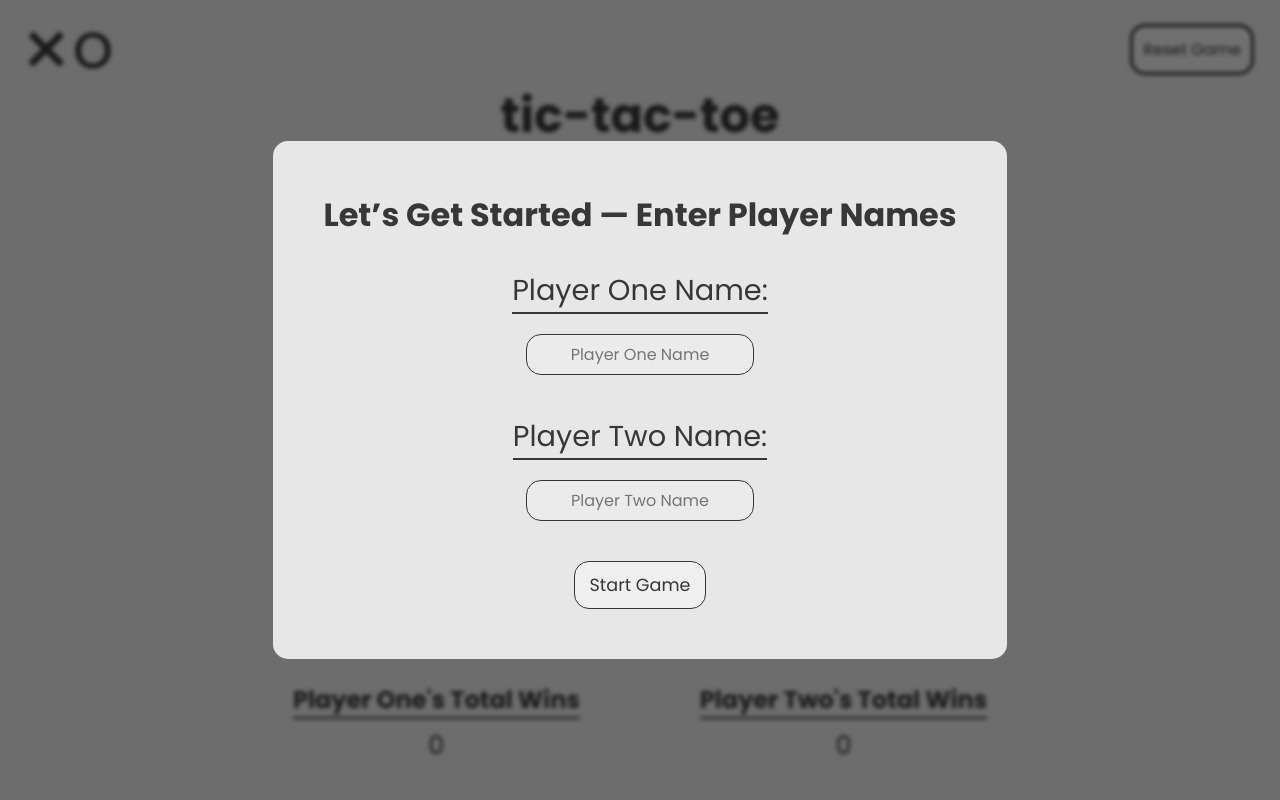
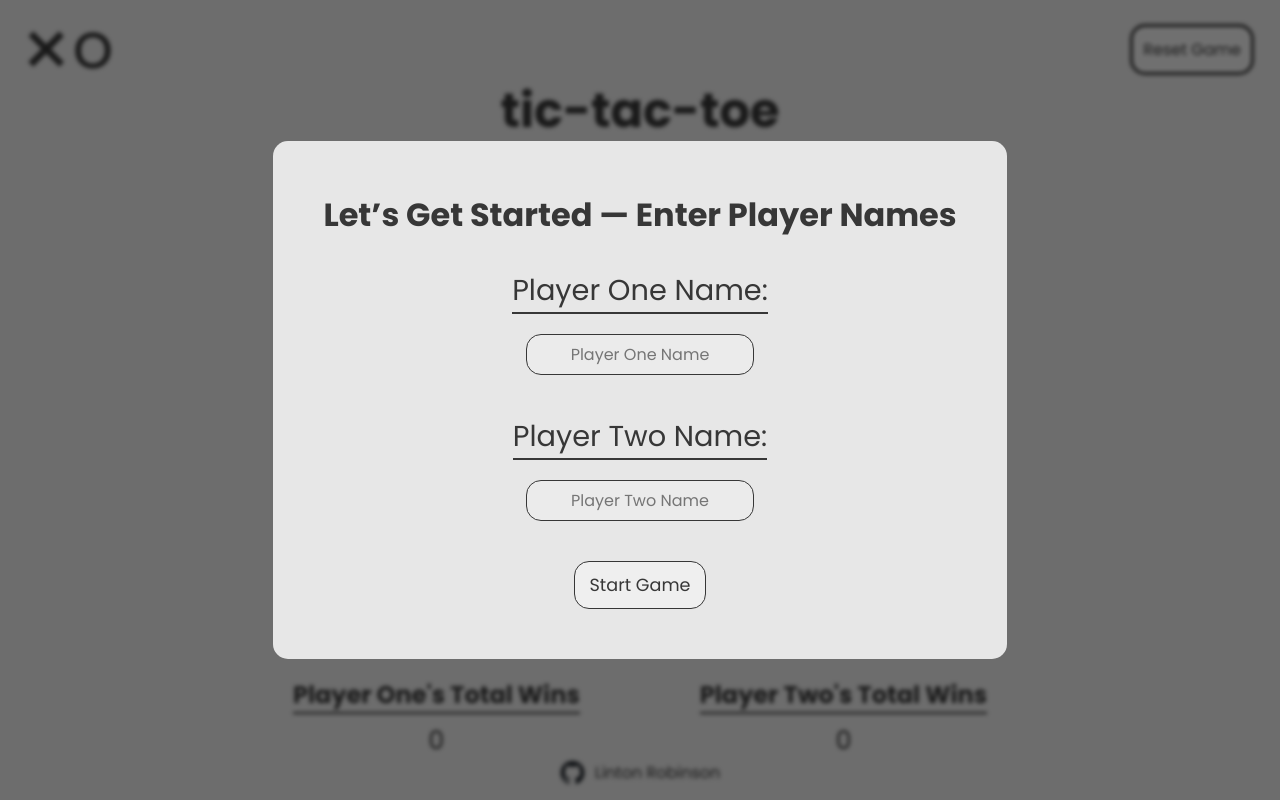
Before and after one commit to LintonRobinson/TOP-Tic-Tac-Toe, a plain HTML site: page index.html in a window 1280 px wide. Drawn offline with Linux system fonts and the light colour scheme.

Commit message:
Add GitHub credit

```diff
--- a/css/style.css
+++ b/css/style.css
@@ -30,6 +30,11 @@
 
 body {
     background-color: #e7e7e7;
+    height: 100vh;
+    display: flex;
+    flex-direction: column;
+    justify-content: space-between;
+    padding-bottom: 15px;
 }
 
 header button {
@@ -285,7 +290,22 @@ main {
     font-size: 1.6rem;
 }
 
+footer {
+    display: flex;
+    justify-content: center;
+}
 
+a {
+    display: flex;
+    align-items: center;
+    gap: 10px;
+    text-decoration: none;
+}
+
+a img {
+    width: 25px;
+    pointer-events: none;
+}
 
 /******************************************
 /* ADDITIONAL STYLES
--- a/index.html
+++ b/index.html
@@ -65,6 +65,9 @@
 
         </div>
     </main>
+    <footer><a href="https://github.com/LintonRobinson" target="_blank"><img src="css/images/github-logo.png" alt="">
+            Linton
+            Robinson</a></footer>
     <script src="js/script.js"></script>
 </body>
 
```
Also changed, not shown: css/images/github-logo.png (added).
